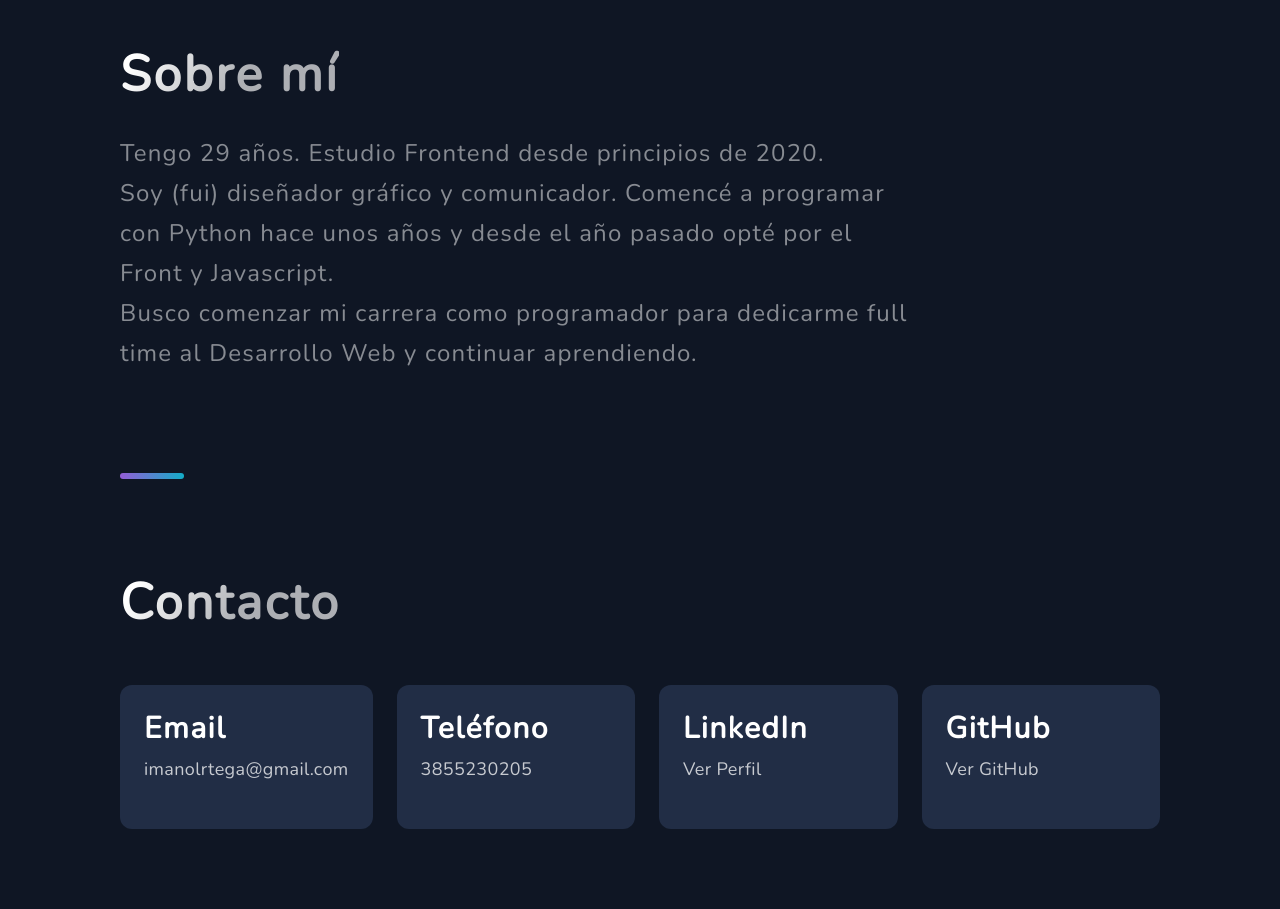
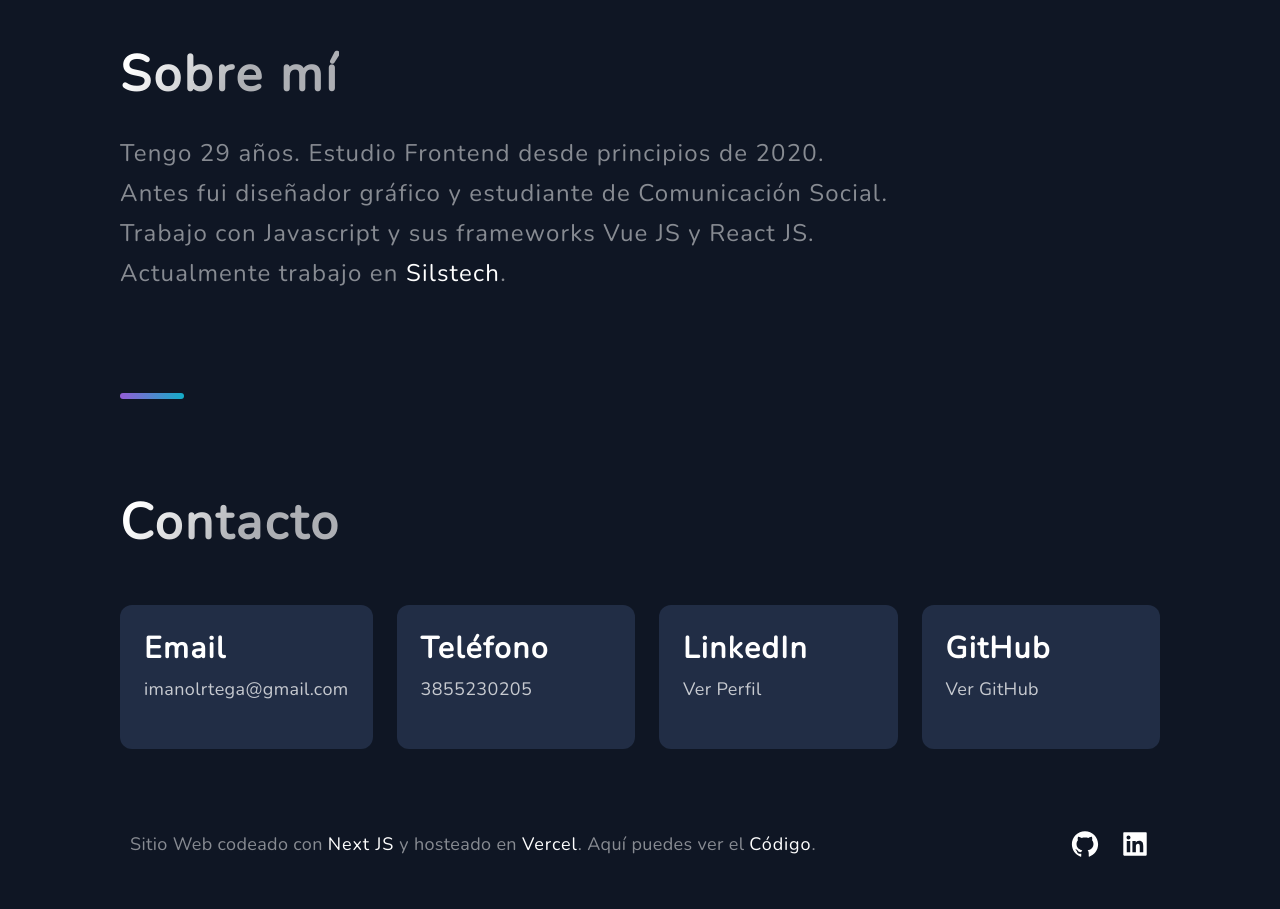
Before and after one commit to imanolortega/portfolio, a Next.js app: page / in a window 1280 px wide. Shown: the part 4980-5889 px from the top of the page. Built offline with nearby package versions, Linux system fonts and the light colour scheme.

Commit message:
updating data

```diff
--- a/src/components/AboutMe/AboutMe.js
+++ b/src/components/AboutMe/AboutMe.js
@@ -14,11 +14,15 @@ const AboutMe = () => {
       <SectionTitleH3 main>Sobre mí</SectionTitleH3>
       <SectionText>
         Tengo 29 años. Estudio Frontend desde principios de 2020. <br />
-        Soy (fui) diseñador gráfico y comunicador. Comencé a programar con
-        Python hace unos años y desde el año pasado opté por el Front y
-        Javascript. <br />
-        Busco comenzar mi carrera como programador para dedicarme full time al
-        Desarrollo Web y continuar aprendiendo.{" "}
+        Antes fui diseñador gráfico y estudiante de Comunicación Social. Trabajo
+        con Javascript y sus frameworks Vue JS y React JS. <br />
+        Actualmente trabajo en{" "}
+        <a
+          href="https://www.linkedin.com/company/silstech/"
+          style={{ color: "white" }}>
+          Silstech
+        </a>
+        .{" "}
       </SectionText>
     </Section>
   );
```
